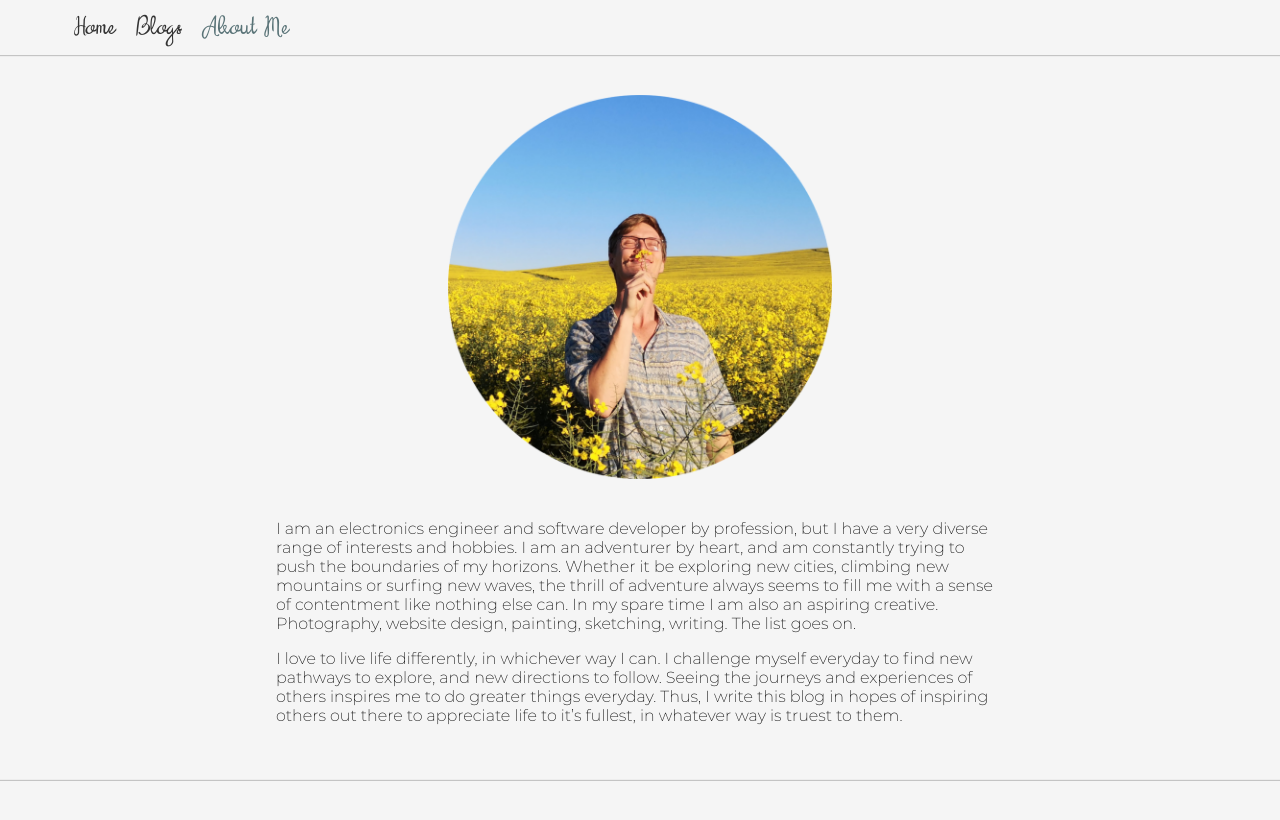
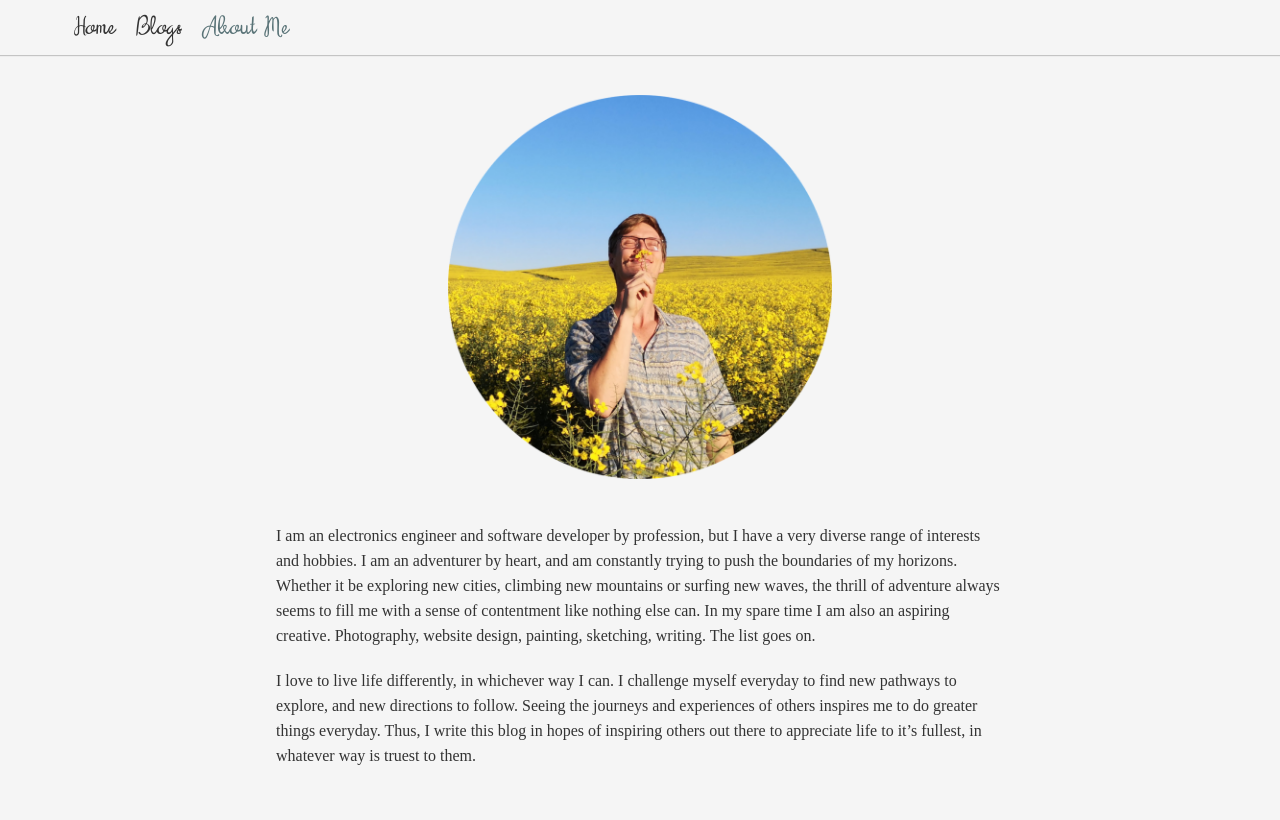
Before and after one commit to JamesCushway/my-blog, a Vue app: page /about-me in a window 1280 px wide. Shown: the top 820 px of the page. Built offline with nearby package versions, Linux system fonts and the light colour scheme; a web font is replaced by a local one.

Commit message:
changed styling of about me

```diff
--- a/src/views/AboutMe.vue
+++ b/src/views/AboutMe.vue
@@ -4,7 +4,7 @@
       <img :src="aboutMe.image"/>
     </div>
     <div class="about-me-description blog-container">
-      <p v-for="paragraph in aboutMe.paragraphs">
+      <p class="blog-paragraph" v-for="(paragraph, i) in aboutMe.paragraphs" :key="i">
         {{ paragraph }}
       </p>
     </div>
```
